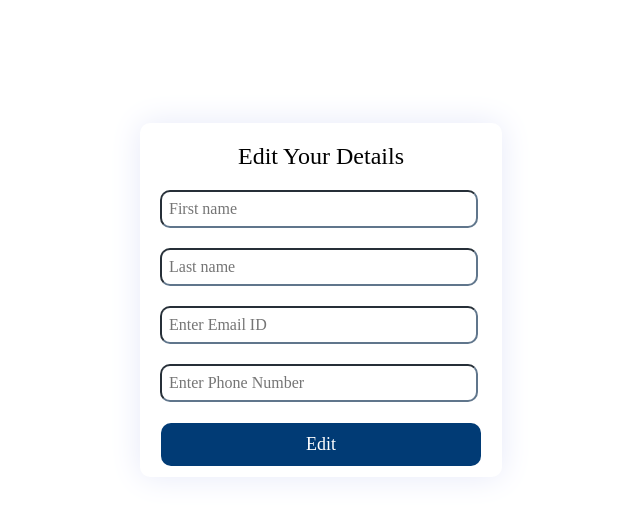
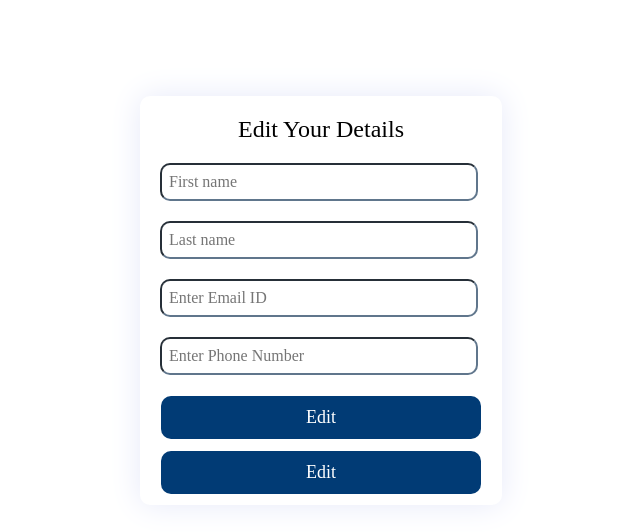
Before and after one commit to Ritesh1432/quickshare-team, a React (Create React App) app: page /editprofile in a window 1280 px wide. Shown: the top 532 px of the page, without its empty margins (319-959 px from the left). Built offline with nearby package versions, Linux system fonts and the light colour scheme.

Commit message:
Basic Changes

```diff
--- a/src/components/EditProfile.js
+++ b/src/components/EditProfile.js
@@ -4,12 +4,14 @@ import '../css/EditProfile.css'
 export default function EditProfile() {
     const [formData,setFormData] = useState([])
     const handleChange = ((e) => {
+        e.preventDefault();
         console.log(e);
-    })
+    });
 
     const handleSubmit = ((e) => {
+        e.preventDefault();
         console.log(e);
-    })
+    });
 
   return (
     <div className="signBody">
@@ -43,7 +45,10 @@ export default function EditProfile() {
                 <div>
                     <button className="signup" type='submit' value='editProfile'>Edit</button>
                 </div>
-                </form>
+            </form>
+            <div>
+                <button className="signup" type='submit' value='editProfile'>Edit</button>
+            </div>
             </div>
         </div>
     </div>
--- a/src/components/Header.js
+++ b/src/components/Header.js
@@ -17,9 +17,9 @@ export default function Header() {
       <ul>
         <li><Link className='navText' to = "/">QuickShare</Link></li>
         <div className='line'>
-        <li><Link className='navText' to="/">Home</Link></li>
-        <li><Link className='navText' to="/profile">Profile</Link></li>
-        <li><div className='navText' onClick={logoutfunc}>Logout</div></li>
+          <li><Link className='navText' to="/">Home</Link></li>
+          <li><Link className='navText' to="/profile">Profile</Link></li>
+          <li><div className='navText' onClick={logoutfunc}>Logout</div></li>
         </div>
       </ul>
 
--- a/src/css/Header.css
+++ b/src/css/Header.css
@@ -20,6 +20,7 @@ li{
     padding: 0 28px;
     color: #fff;
     text-decoration: none;
+    cursor: pointer;
 }
 
 .navText:hover, .active Link{
```
Also changed, not shown: src/components/Register.js (indentation only).
